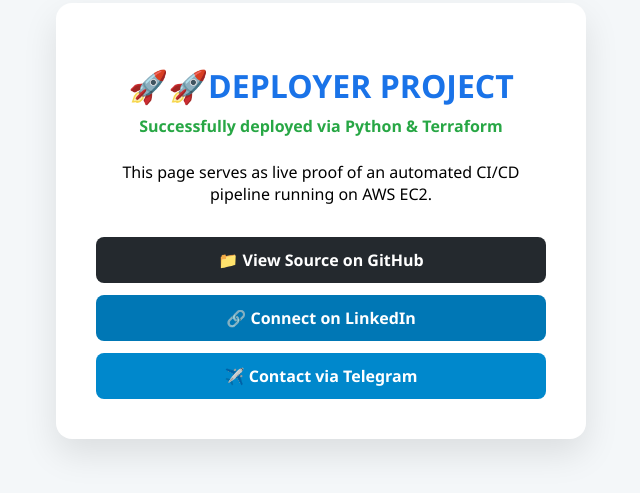
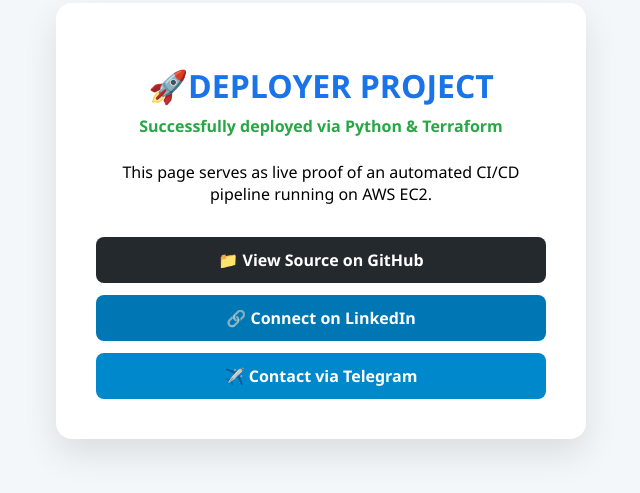
Before and after one commit to Artem-od16/the-deployer, a plain HTML site: page index.html in a window 1280 px wide. Shown: the part 179-672 px from the top of the page, without its empty margins (319-959 px from the left). Drawn offline with Linux system fonts and the light colour scheme.

Commit message:
chore: trigger production deployment test

```diff
--- a/index.html
+++ b/index.html
@@ -51,7 +51,7 @@
 </head>
 <body>
     <div class="card">
-        <h1>🚀🚀DEPLOYER PROJECT</h1>
+        <h1>🚀DEPLOYER PROJECT</h1>
         <div class="status">Successfully deployed via Python & Terraform</div>
 
         <p>This page serves as live proof of an automated CI/CD pipeline running on AWS EC2.</p>
```
